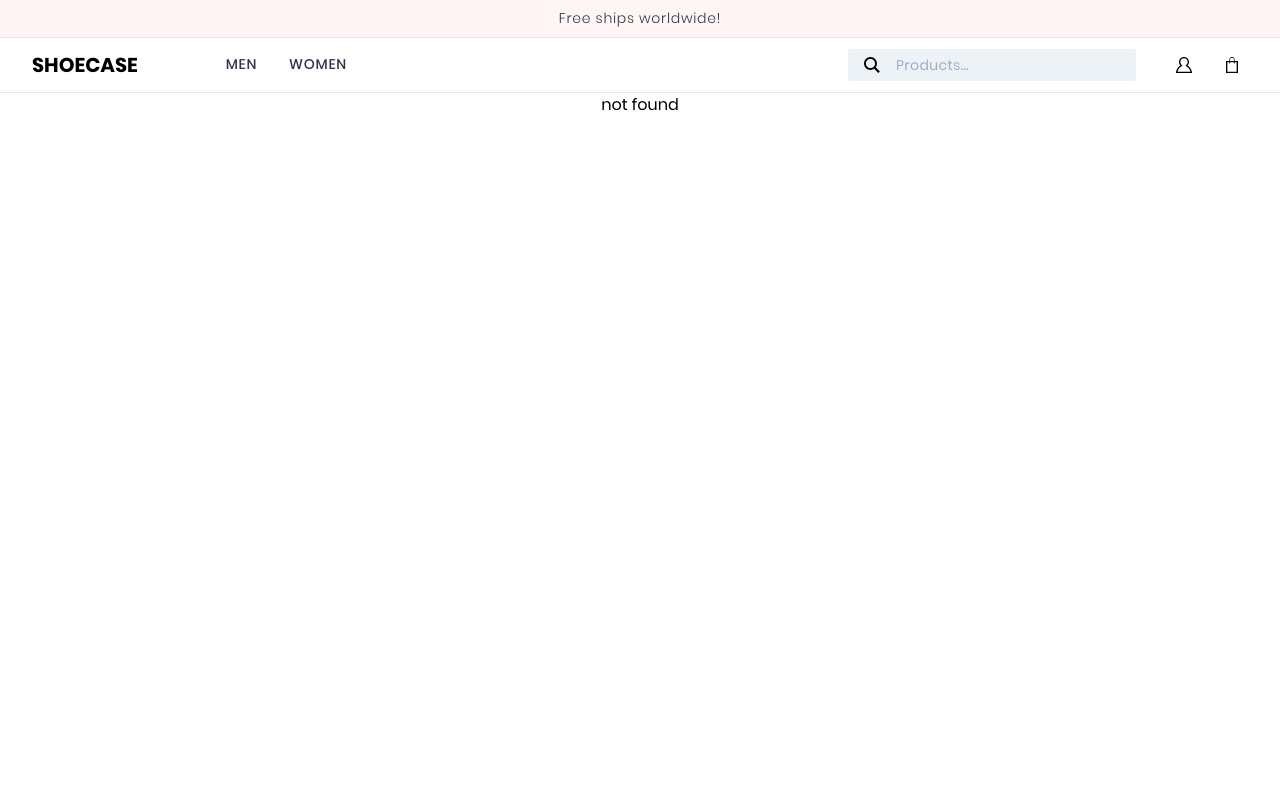
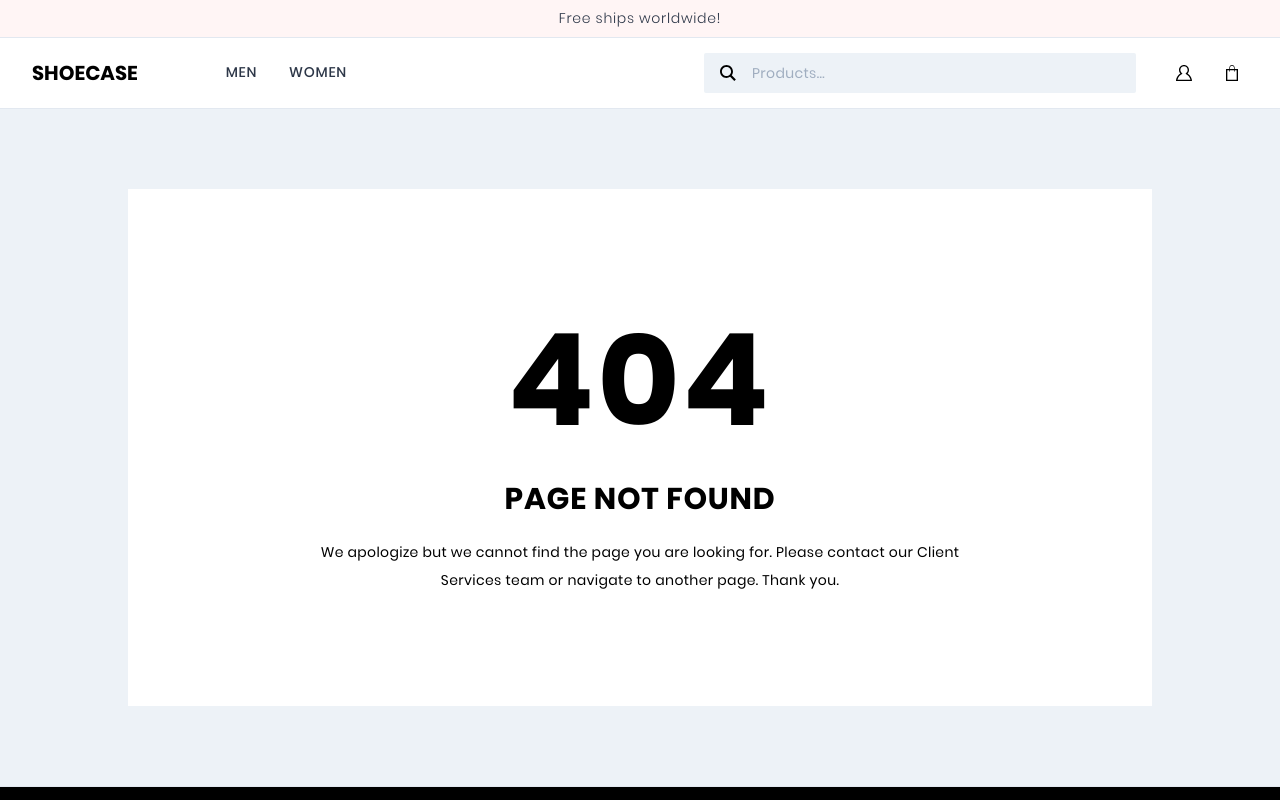
Before and after one commit to eduamdev/shoecase, a React (Create React App) app: page /not-found in a window 1280 px wide. Shown: the top 800 px of the page. Built offline with nearby package versions, Linux system fonts and the light colour scheme.

Commit message:
not found page

```diff
--- a/src/components/header.js
+++ b/src/components/header.js
@@ -93,7 +93,7 @@ const Header = ({
 
         {/* Medium+ devices */}
         <section className='relative bg-white w-full hidden md:flex md:flex-1 md:px-4 xl:px-8 border-b border-gray-300 z-30'>
-          <article className='flex flex-wrap items-center w-1/2'>
+          <article className='flex flex-wrap items-center w-1/2 '>
             <Link
               to='/'
               className='font-bold uppercase text-center text-xl mr-20'
@@ -104,7 +104,7 @@ const Header = ({
               <ul className='flex flex-wrap items-stretch w-40 '>
                 <li className='flex flex-wrap items-center h-full mr-4'>
                   <NavLink
-                    className='uppercase py-4 font-medium text-sm text-gray-800 tracking-wider px-2 border-b border-transparent hover:border-black'
+                    className='uppercase py-4 lg:py-6 font-medium text-sm text-gray-800 tracking-wider px-2 border-b border-transparent hover:border-black'
                     activeClassName='border-b border-black'
                     exact
                     to='/men'
@@ -114,7 +114,7 @@ const Header = ({
                 </li>
                 <li className='flex flex-wrap items-center h-full'>
                   <NavLink
-                    className='uppercase py-4 font-medium text-sm text-gray-800 tracking-wider px-2 border-b border-transparent hover:border-black'
+                    className='uppercase py-4 lg:py-6 font-medium text-sm text-gray-800 tracking-wider px-2 border-b border-transparent hover:border-black'
                     activeClassName='border-b border-black'
                     exact
                     to='/women'
@@ -126,7 +126,7 @@ const Header = ({
             </nav>
           </article>
           <article className='flex flex-wrap items-center justify-end w-1/2'>
-            <div className='flex items-center md:w-48 lg:w-64 xl:w-72 h-8 relative bg-gray-200 py-2 px-4 rounded-sm mr-8'>
+            <div className='flex items-center md:w-56 lg:w-84 xl:w-108 h-8 lg:h-10 relative bg-gray-200 py-2 px-4 rounded-sm mr-8'>
               <input
                 className='ml-8 w-full border-none bg-transparent outline-none text-sm tracking-wide'
                 placeholder='Products...'
--- a/src/components/notFound.js
+++ b/src/components/notFound.js
@@ -1,7 +1,26 @@
 import React from 'react';
 
 const NotFound = () => {
-  return <h1 className='min-h-screen text-center'>not found</h1>;
+  return (
+    <section className='bg-gray-200 w-full py-10 md:py-20'>
+      <article
+        className='bg-white mx-auto px-4 md:px-10 py-12 md:py-24 '
+        style={{ maxWidth: '80%' }}
+      >
+        <h1 className='text-center font-bold text-6xl md:text-8xl lg:text-10xl uppercase tracking-wide'>
+          404
+        </h1>
+        <h2 className='text-center font-bold uppercase text-xl lg:text-3xl tracking-wide mb-4'>
+          page not found
+        </h2>
+        <p className='text-center text-sm tracking-wide leading-loose max-w-2xl mx-auto mb-4'>
+          We apologize but we cannot find the page you are looking for. Please
+          contact our Client Services team or navigate to another page. Thank
+          you.
+        </p>
+      </article>
+    </section>
+  );
 };
 
 export default NotFound;
--- a/tailwind.config.js
+++ b/tailwind.config.js
@@ -1,5 +1,21 @@
 module.exports = {
   theme: {
+    fontSize: {
+      xs: '.75rem',
+      sm: '.875rem',
+      base: '1rem',
+      lg: '1.125rem',
+      xl: '1.25rem',
+      '2xl': '1.5rem',
+      '3xl': '1.875rem',
+      '4xl': '2.25rem',
+      '5xl': '3rem',
+      '6xl': '4rem',
+      '7xl': '5rem',
+      '8xl': '6rem',
+      '9xl': '7rem',
+      '10xl': '8rem'
+    },
     extend: {
       spacing: {
         '72': '18rem',
```
